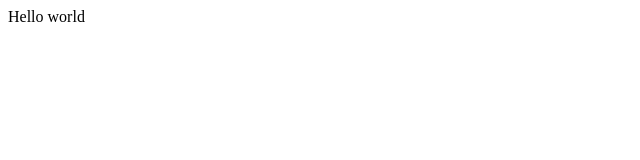
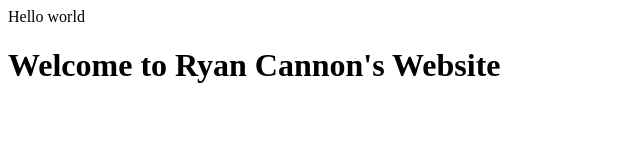
Before and after one commit to Rcan3624/SDEV-255-M01-Tutorial-Assignment, a plain HTML site: page index.html in a window 1280 px wide. Shown: the whole page, without its empty margins (0-640 px from the left). Drawn offline with Linux system fonts and the light colour scheme.

Commit message:
Added the h1 message with my name

```diff
--- a/index.html
+++ b/index.html
@@ -10,6 +10,7 @@
 
 <body>
   Hello world
+  <h1>Welcome to Ryan Cannon's Website</h1>
   <script src="script.js"></script>
 
  <!--
```
